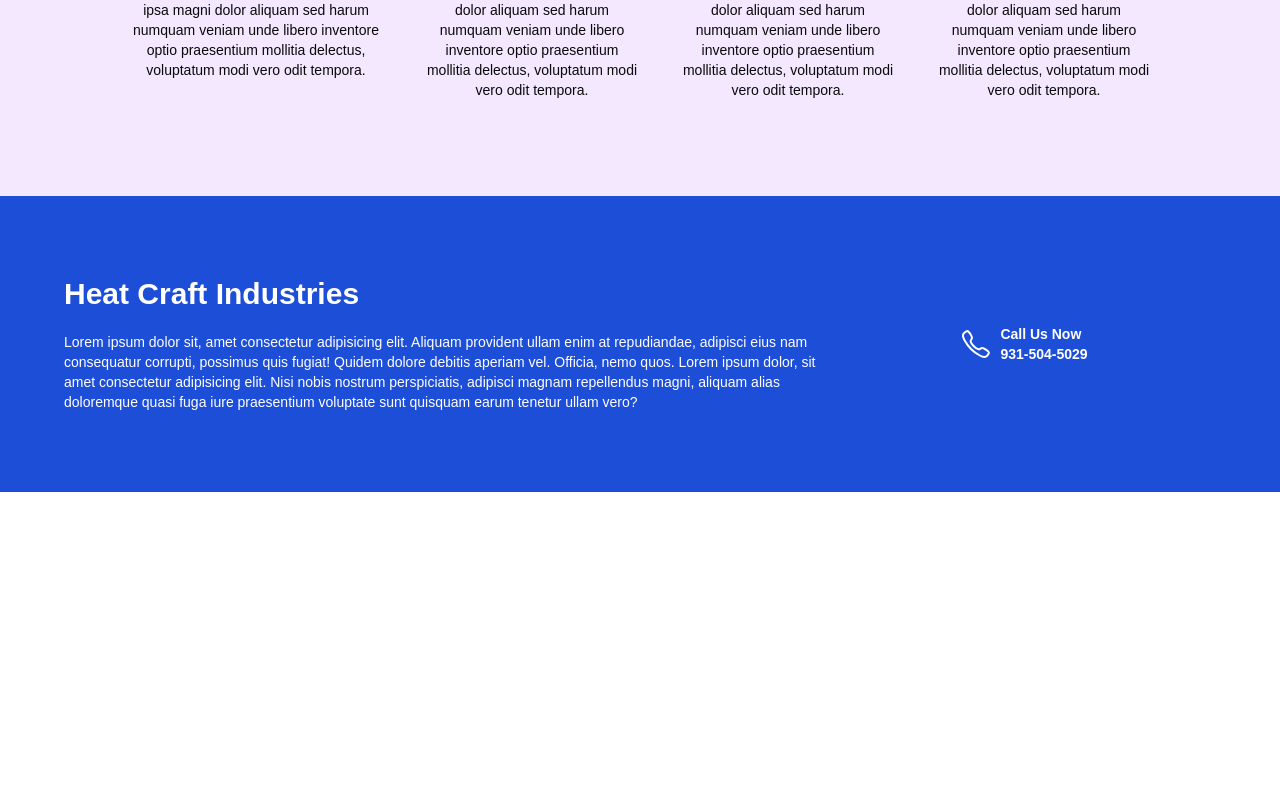
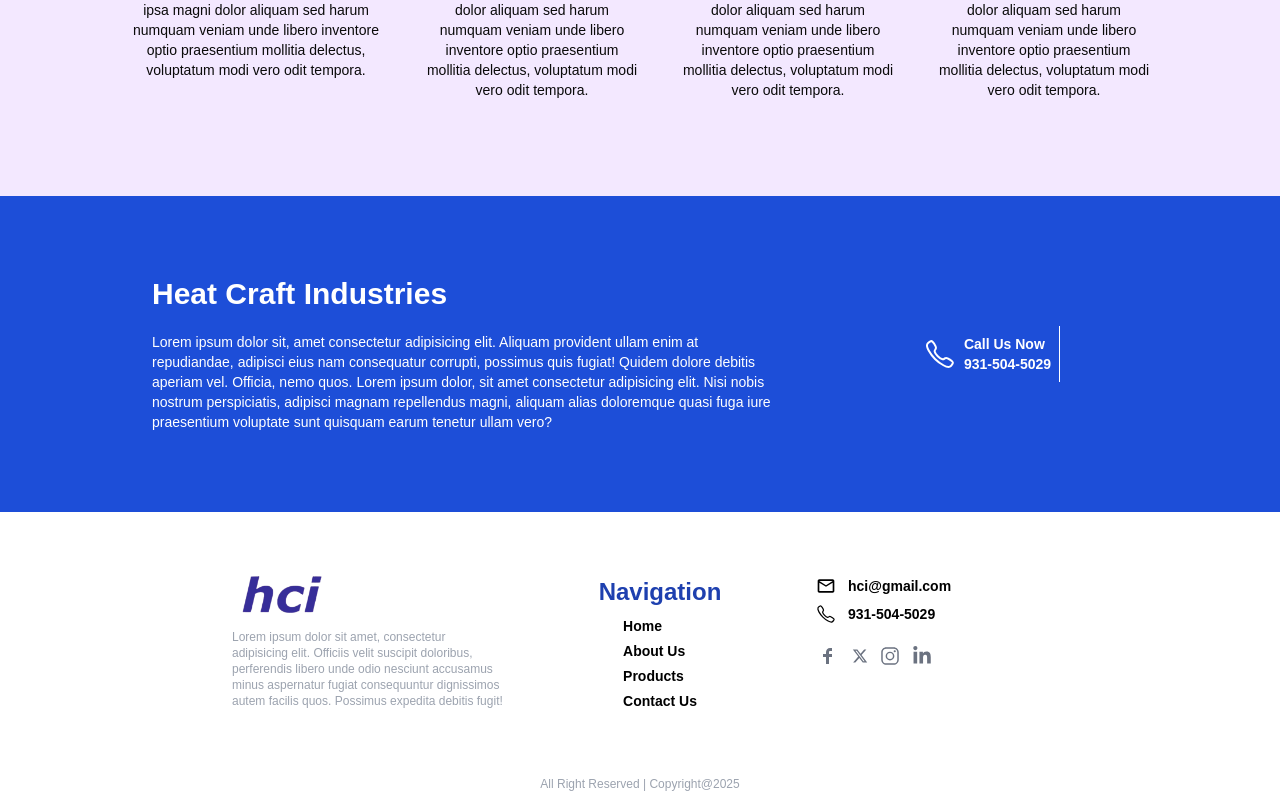
Before and after one commit to aryann1712/hci-coils-latest1, a Next.js app: page / in a window 1280 px wide. Shown: the part 2286-3078 px from the top of the page. Before the commit the page ends 2778 px from the top, so only its background shows below. Built offline with nearby package versions, Linux system fonts and the light colour scheme; no server answers.

Commit message:
I guess dashboard is ready

```diff
--- a/src/app/page.tsx
+++ b/src/app/page.tsx
@@ -1,5 +1,6 @@
 // src/app/dashboard/page.tsx
 import DashboardAboutUs from "@/components/dashboardComponents/DashboardAboutUs";
+import DashboardLowerBottom from "@/components/dashboardComponents/DashboardLowerBottom";
 import DashboardProductRange from "@/components/dashboardComponents/DashboardProductRange";
 import DashboardVideo from "@/components/dashboardComponents/DashboardVideo";
 import DashboardWhyChooseUs from "@/components/dashboardComponents/DashboardWhyChooseUs";
@@ -15,6 +16,7 @@ export default async function DashboardPage() {
       <DashboardAboutUs />
       <DashboardWhyChooseUs />
       <DashboardProductRange />
+      <DashboardLowerBottom />
       {/* <h1 className="text-2xl font-bold">Welcome to Our E-commerce</h1> */}
       {/* Highlight featured products, banners, etc. */}
     </section>
--- a/src/components/Footer.tsx
+++ b/src/components/Footer.tsx
@@ -1,29 +1,60 @@
-import React from 'react'
-import { IoCallOutline } from "react-icons/io5";
+"use client";
+import Image from "next/image"
+
+import { MdOutlineMailOutline } from "react-icons/md";
+import { IoCallOutline } from 'react-icons/io5'
+
+
+import { TiSocialFacebook } from "react-icons/ti";
+import { FaXTwitter } from "react-icons/fa6";
+import { IoLogoInstagram } from "react-icons/io5";
+import { FaLinkedinIn } from "react-icons/fa";
 
 
 const Footer = () => {
   return (
-    <div className='bg-blue-700 px-16 py-20 grid lg:grid-cols-3'>
+    <div className="flex flex-col items-center">
+      <div className="grid grid-cols-3 py-16 px-10 space-x-10 max-w-[70%]">
+        {/* col 1 */}
+        <div className="space-y-4">
+          <Image src={"/logo.png"} height={100} width={100} alt="logo" className="cursor-pointer" onClick={() => { console.log("logo redirect to home") }} />
+          <p className="text-xs text-gray-400">Lorem ipsum dolor sit amet, consectetur adipisicing elit. Officiis velit suscipit doloribus, perferendis libero unde odio nesciunt accusamus minus aspernatur fugiat consequuntur dignissimos autem facilis quos. Possimus expedita debitis fugit!</p>
+        </div>
 
-    {/* item 1 */}
-    <div className='col-span-2 text-white space-y-5'>
-      <h2 className='text-3xl font-bold'>Heat Craft Industries</h2>
-      <p className='text-sm '>Lorem ipsum dolor sit, amet consectetur adipisicing elit. Aliquam provident ullam enim at repudiandae, adipisci eius nam consequatur corrupti, possimus quis fugiat! Quidem dolore debitis aperiam vel. Officia, nemo quos. Lorem ipsum dolor, sit amet consectetur adipisicing elit. Nisi nobis nostrum perspiciatis, adipisci magnam repellendus magni, aliquam alias doloremque quasi fuga iure praesentium voluptate sunt quisquam earum tenetur ullam vero?</p>
 
-    </div>
-    {/* item 2 */}
-    <div className='flex flex-row justify-center items-center gap-2'>
-      {/* logo */}
-      <IoCallOutline  className='text-white h-8 w-8'/>
 
-      {/* call and phone number */}
-      <div className='text-sm font-semibold text-white'>
-        <h3>Call Us Now</h3>
-        <h3>931-504-5029</h3>
+        {/* col 2 */}
+        <div className=" flex flex-col justify-center items-center gap-y-2">
+          <h3 className="text-blue-800  text-2xl font-bold ">Navigation</h3>
+          <div className="flex flex-col justify-start items-start px-2 gap-y-1">
+            <h2 className="text-black text-[14px] font-bold cursor-pointer" onClick={() => console.log("send to home")}>Home</h2>
+            <h2 className="text-black text-[14px] font-bold cursor-pointer" onClick={() => console.log("send to home")}>About Us</h2>
+            <h2 className="text-black text-[14px] font-bold cursor-pointer" onClick={() => console.log("send to home")}>Products</h2>
+            <h2 className="text-black text-[14px] font-bold cursor-pointer" onClick={() => console.log("send to home")}>Contact Us</h2>
+          </div>
+        </div>
+
+
+
+        {/* col 3 */}
+        <div className="flex flex-col gap-y-2 justify-start items-start">
+          <div className="flex items-center gap-3 text-black text-sm font-semibold cursor-pointer" onClick={() => console.log("hi")}>
+            <MdOutlineMailOutline className="h-5 w-5" />
+            <h3>{process.env.NEXT_PUBLIC_CLIENT_EMAIL}</h3>
+          </div >
+          <div className="flex items-center gap-3 text-black text-sm font-semibold cursor-pointer" onClick={() => console.log("hi")}>
+            <IoCallOutline className="h-5 w-5" />
+            <h3>931-504-5029</h3>
+          </div >
+          <div className="mt-3 flex gap-3 text-gray-500 items-center">
+            <TiSocialFacebook className="h-6 w-6 cursor-pointer" />
+            <FaXTwitter className="h-4 w-4  cursor-pointer" />
+            <IoLogoInstagram className="h-5 w-5  cursor-pointer" />
+            <FaLinkedinIn className="h-5 w-5  cursor-pointer" />
+          </div>
+        </div>
       </div>
-
-    </div>
+      <p className="text-xs text-gray-400">All Right Reserved | Copyright@2025</p>
     </div>
   )
 }
--- /dev/null
+++ b/src/components/dashboardComponents/DashboardLowerBottom.tsx
@@ -0,0 +1,31 @@
+import React from 'react'
+import { IoCallOutline } from 'react-icons/io5'
+
+const DashboardLowerBottom = () => {
+  return (
+     <div className='bg-blue-700 px-28 py-20 grid lg:grid-cols-3'>
+
+          {/* item 1 */}
+          <div className='col-span-2 text-white space-y-5 px-10'>
+            <h2 className='text-3xl font-bold'>Heat Craft Industries</h2>
+            <p className='text-sm '>Lorem ipsum dolor sit, amet consectetur adipisicing elit. Aliquam provident ullam enim at repudiandae, adipisci eius nam consequatur corrupti, possimus quis fugiat! Quidem dolore debitis aperiam vel. Officia, nemo quos. Lorem ipsum dolor, sit amet consectetur adipisicing elit. Nisi nobis nostrum perspiciatis, adipisci magnam repellendus magni, aliquam alias doloremque quasi fuga iure praesentium voluptate sunt quisquam earum tenetur ullam vero?</p>
+          </div>
+
+          {/* item 2 */}
+          <div className='flex flex-row justify-center items-center gap-2'>
+            {/* logo */}
+            <IoCallOutline className='text-white h-8 w-8' />
+            {/* call and phone number */}
+            <div className='text-sm font-semibold text-white'>
+              <h3>Call Us Now</h3>
+              <h3>931-504-5029</h3>
+            </div>
+            {/* Line */}
+            <div className='h-14 bg-white w-[1px]'></div>
+          </div>
+
+        </div>
+  )
+}
+
+export default DashboardLowerBottom
```
Also changed, not shown: src/components/Navbar.tsx (+8 -10 lines).
